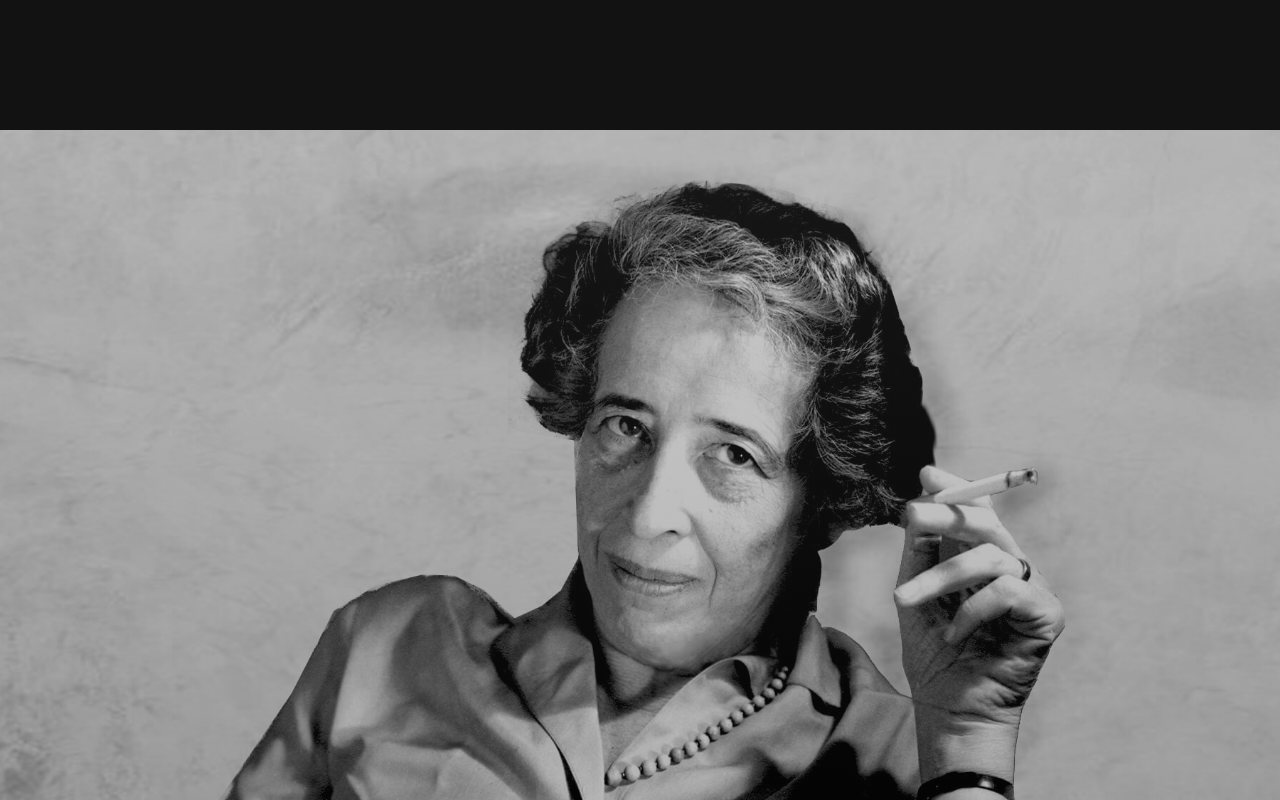
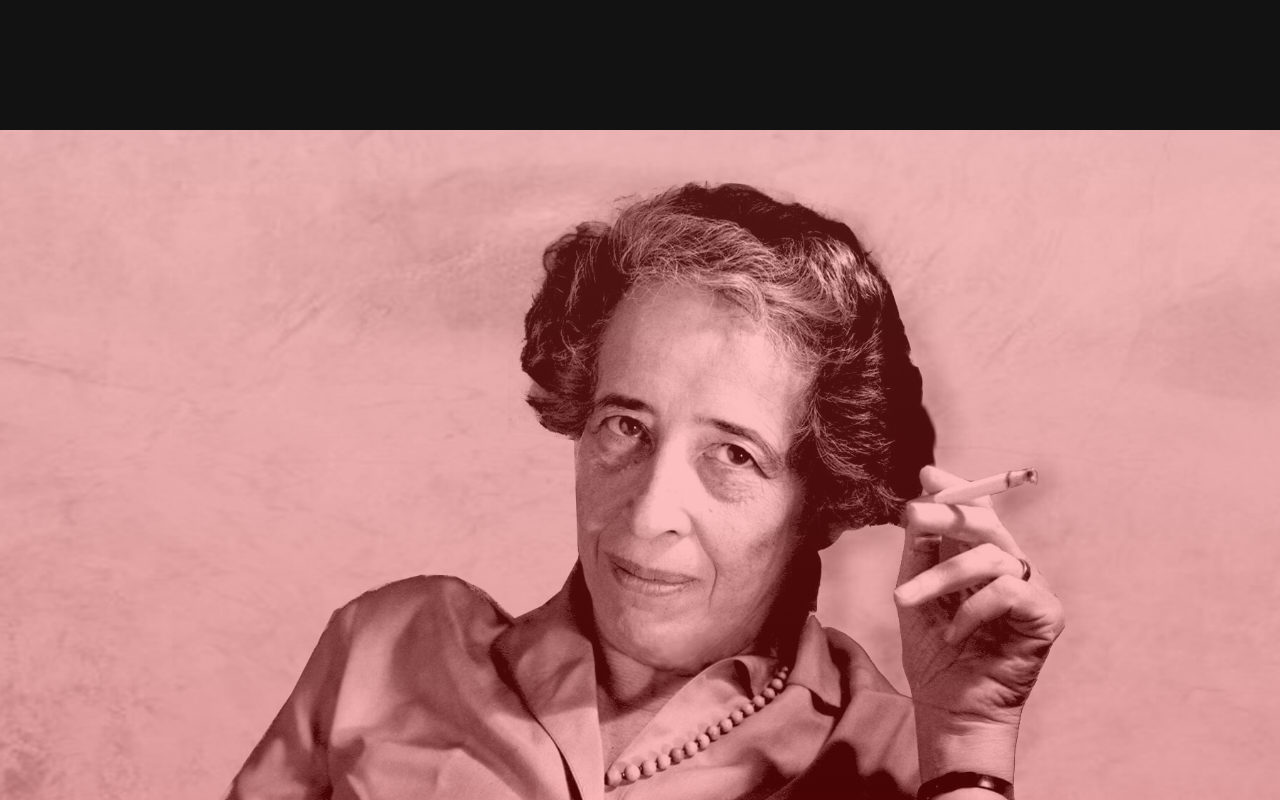
Before and after one commit to idsintehittapa/IIoW, a React (Create React App) app: page / in a window 1280 px wide. Shown: the part 3080-3880 px from the top of the page. Built offline with nearby package versions, Linux system fonts and the light colour scheme.

Commit message:
adding scroll animation

```diff
--- a/src/Animations/LandingPageImage.js
+++ b/src/Animations/LandingPageImage.js
@@ -1,6 +1,30 @@
-import React from 'react';
+import React, { useLayoutEffect, useRef, useState } from 'react';
 import './landingPageImage.css';
 
 export const LandingPageImage = () => {
-  return <div className="landing__img-animation"></div>;
+  const [show, doShow] = useState({
+    hanna: false
+  });
+  const scrollRef = useRef(null);
+
+  useLayoutEffect(() => {
+    const topPos = (element) => element.getBoundingClientRect().top;
+    const hannaDiv = topPos(scrollRef.current);
+
+    const onScroll = () => {
+      const scrollPos = window.scrollY + window.innerHeight;
+      if (hannaDiv < scrollPos) {
+        doShow((state) => ({ ...state, hanna: true }));
+      }
+    };
+    window.addEventListener('scroll', onScroll);
+    return () => window.removeEventListener('scroll', onScroll);
+  }, []);
+
+  return (
+    <div
+      className={`${show.hanna ? 'landing__img-animation' : ''}`}
+      ref={scrollRef}
+    ></div>
+  );
 };
--- a/src/Animations/landingPageImage.css
+++ b/src/Animations/landingPageImage.css
@@ -1,7 +1,27 @@
+@keyframes move {
+  100% {
+    transition-delay: 1s;
+    transform: translate3d(0);
+    -webkit-transform: translate3d(0);
+    -moz-transform: translate3d(0);
+    -ms-transform: translate3d(0);
+  }
+  0% {
+    transform: translate3d(100vw, 0, 0);
+    -webkit-transform: translate3d(100vw, 0, 0);
+    -moz-transform: translate3d(100vw, 0, 0);
+    -ms-transform: translate3d(100vw, 0, 0);
+  }
+}
+
 .landing__img-animation {
   height: 100vh;
-  background-image: linear-gradient(rgba(75, 75, 75, 0.3), rgba(0, 0, 0, 0.3)),
+  background-image: linear-gradient(
+      rgba(255, 69, 69, 0.3),
+      rgba(232, 1, 1, 0.3)
+    ),
     url('../assets/HannahArendt.jpg');
   background-position: center;
   background-size: cover;
+  animation: move 1.5s;
 }
```
